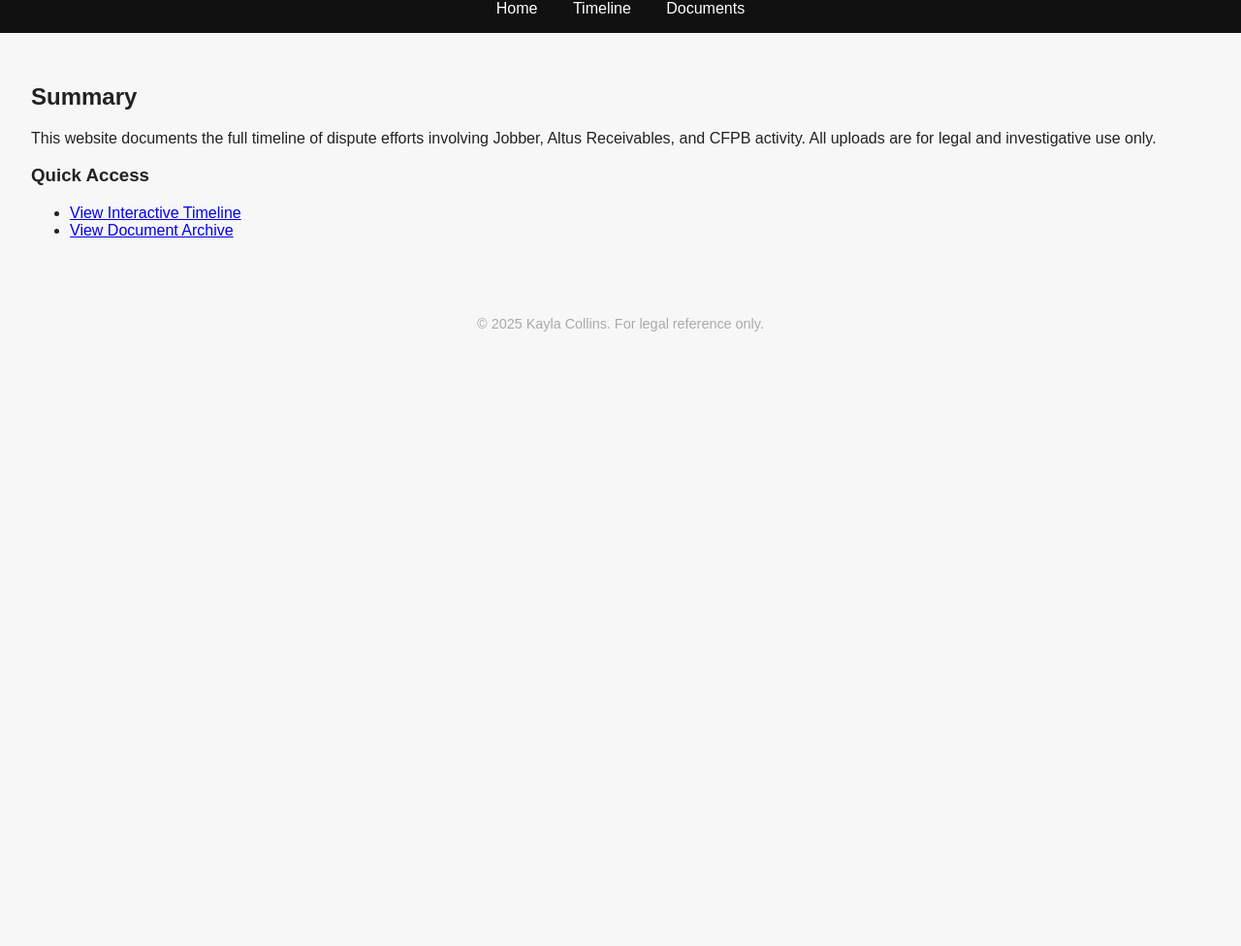
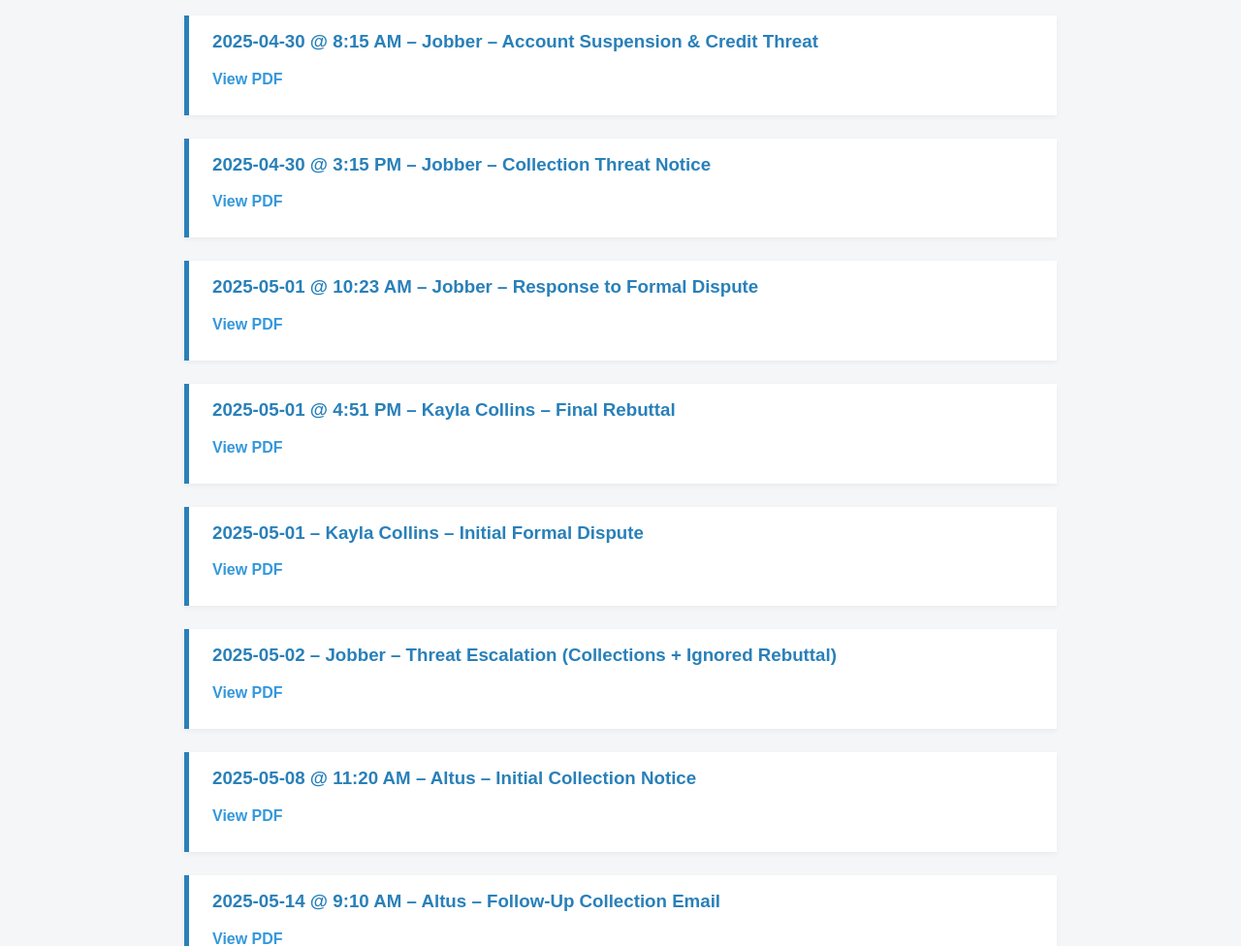
Before and after one commit to kayak13/HauskeepCaseRecord, a plain HTML site: page index.html in a window 1280 px wide. Shown: the part 96-1072 px from the top of the page at 97% size. Before the commit the page ends 800 px from the top, so only its background shows below. Drawn offline with Linux system fonts and the light colour scheme.

Commit message:
Update index.html

```diff
--- a/index.html
+++ b/index.html
@@ -1,39 +1,116 @@
-<!-- index.html -->
 <!DOCTYPE html>
 <html lang="en">
 <head>
-  <meta charset="UTF-8">
-  <meta name="viewport" content="width=device-width, initial-scale=1.0">
-  <title>Legal Case Timeline</title>
-  <link rel="stylesheet" href="style.css">
+    <meta charset="UTF-8">
+    <title>Hauskeep Legal Case Timeline</title>
+    <style>
+        body {
+            font-family: Arial, sans-serif;
+            background-color: #f4f6f8;
+            color: #333;
+            margin: 0;
+            padding: 2rem;
+        }
+        h1 {
+            text-align: center;
+            color: #2c3e50;
+        }
+        .timeline {
+            max-width: 900px;
+            margin: auto;
+        }
+        article {
+            background: #fff;
+            margin-bottom: 1.5rem;
+            padding: 1rem 1.5rem;
+            border-left: 5px solid #2980b9;
+            box-shadow: 0 2px 5px rgba(0,0,0,0.05);
+            transition: transform 0.2s ease;
+        }
+        article:hover {
+            transform: scale(1.01);
+        }
+        h3 {
+            margin-top: 0;
+            color: #2980b9;
+        }
+        p {
+            margin: 0.5rem 0 0.75rem;
+        }
+        a {
+            color: #3498db;
+            font-weight: bold;
+            text-decoration: none;
+        }
+        a:hover {
+            text-decoration: underline;
+        }
+    </style>
 </head>
 <body>
-  <header>
-    <h1>Legal Documentation Hub</h1>
-    <nav>
-      <a href="index.html">Home</a>
-      <a href="timeline.html">Timeline</a>
-      <a href="docs.html">Documents</a>
-    </nav>
-  </header>
+    <h1>Hauskeep Legal Timeline – Case #06417207</h1>
+    <section class="timeline">
 
-  <main>
-    <section class="intro">
-      <h2>Summary</h2>
-      <p>This website documents the full timeline of dispute efforts involving Jobber, Altus Receivables, and CFPB activity. All uploads are for legal and investigative use only.</p>
+        <article>
+            <h3>2025-04-30 @ 8:15 AM – Jobber – Account Suspension & Credit Threat</h3>
+            <p><a href="./assets/pdfs/Jobber_Threat_0430_0815AM.pdf" target="_blank">View PDF</a></p>
+        </article>
+
+        <article>
+            <h3>2025-04-30 @ 3:15 PM – Jobber – Collection Threat Notice</h3>
+            <p><a href="./assets/pdfs/Jobber_Notice_0430.pdf" target="_blank">View PDF</a></p>
+        </article>
+
+        <article>
+            <h3>2025-05-01 @ 10:23 AM – Jobber – Response to Formal Dispute</h3>
+            <p><a href="./assets/pdfs/Jobber_Response_0501_1023.pdf" target="_blank">View PDF</a></p>
+        </article>
+
+        <article>
+            <h3>2025-05-01 @ 4:51 PM – Kayla Collins – Final Rebuttal</h3>
+            <p><a href="./assets/pdfs/5-1-451pm.pdf" target="_blank">View PDF</a></p>
+        </article>
+
+        <article>
+            <h3>2025-05-01 – Kayla Collins – Initial Formal Dispute</h3>
+            <p><a href="./assets/pdfs/5-1-hauskeep-response-2.pdf" target="_blank">View PDF</a></p>
+        </article>
+
+        <article>
+            <h3>2025-05-02 – Jobber – Threat Escalation (Collections + Ignored Rebuttal)</h3>
+            <p><a href="./assets/pdfs/Jobber_Threats_0502.pdf" target="_blank">View PDF</a></p>
+        </article>
+
+        <article>
+            <h3>2025-05-08 @ 11:20 AM – Altus – Initial Collection Notice</h3>
+            <p><a href="./assets/pdfs/Altus_Initial_0508.pdf" target="_blank">View PDF</a></p>
+        </article>
+
+        <article>
+            <h3>2025-05-14 @ 9:10 AM – Altus – Follow-Up Collection Email</h3>
+            <p><a href="./assets/pdfs/Altus_Followup_0514.pdf" target="_blank">View PDF</a></p>
+        </article>
+
+        <article>
+            <h3>2025-05-22 @ 4:32 PM – Kayla Collins – Formal FDCPA Violation Notice + Demand</h3>
+            <p><a href="./assets/pdfs/Immediate_Legal_Compensation_Demand.pdf" target="_blank">View PDF</a></p>
+        </article>
+
+        <article>
+            <h3>2025-05-24 – Kayla Collins – Final Rebuttal Statement</h3>
+            <p><a href="./assets/pdfs/Final_Rebuttal_Statement.pdf" target="_blank">View PDF</a></p>
+        </article>
+
+        <article>
+            <h3>2025-05-24 – Kayla Collins – Reaffirmed Legal Rebuttal</h3>
+            <p><a href="./assets/pdfs/Final_Rebuttal_Legal_Violations_Persisting.pdf" target="_blank">View PDF</a></p>
+        </article>
+
+        <article>
+            <h3>2025-05-30 – Altus – Final Mailed Collection Notification</h3>
+            <p><a href="./assets/pdfs/Final_Notice_Mailed_Statement.pdf" target="_blank">View PDF</a></p>
+        </article>
+
     </section>
-
-    <section class="links">
-      <h3>Quick Access</h3>
-      <ul>
-        <li><a href="timeline.html">View Interactive Timeline</a></li>
-        <li><a href="docs.html">View Document Archive</a></li>
-      </ul>
-    </section>
-  </main>
-
-  <footer>
-    <p>&copy; 2025 Kayla Collins. For legal reference only.</p>
-  </footer>
 </body>
 </html>
```
